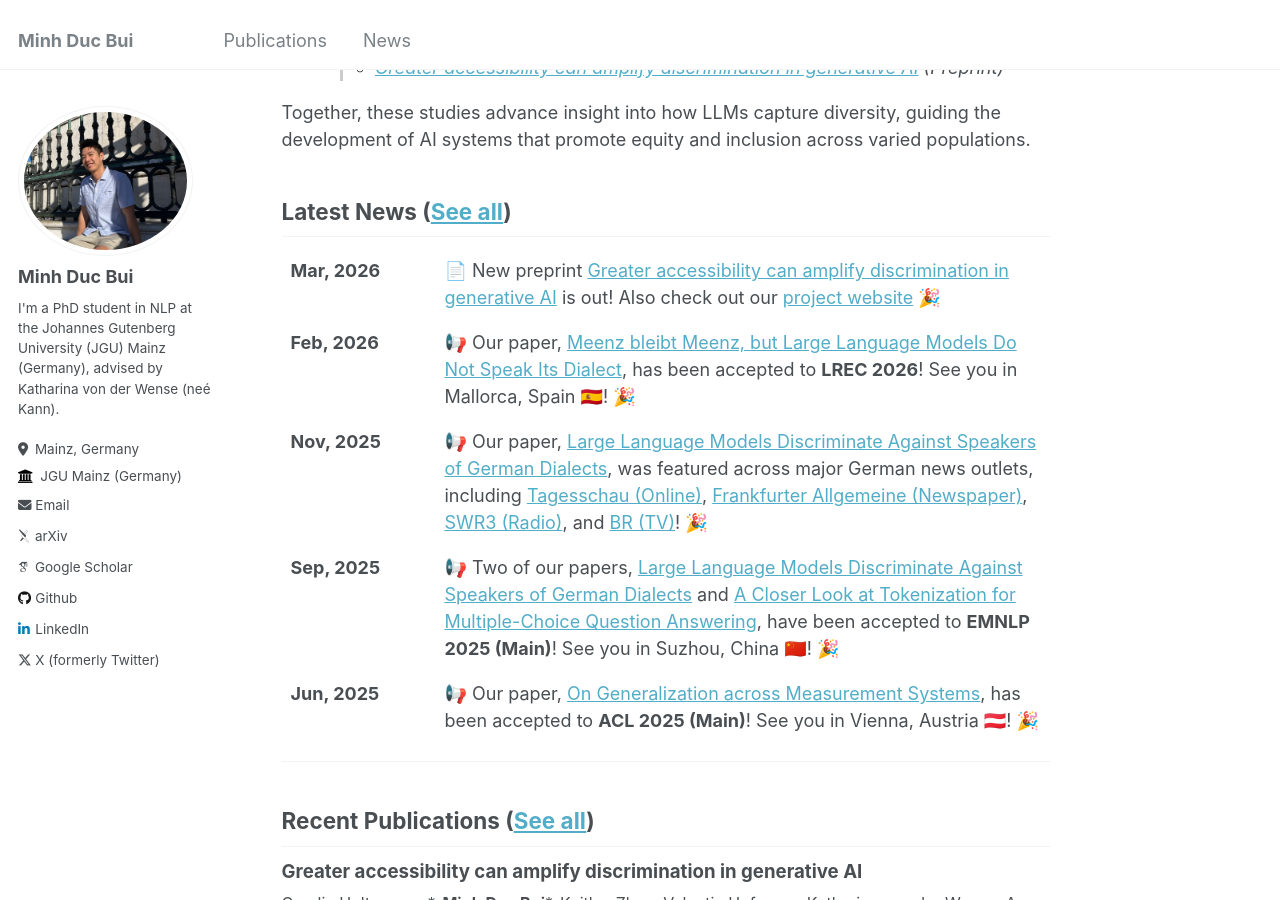
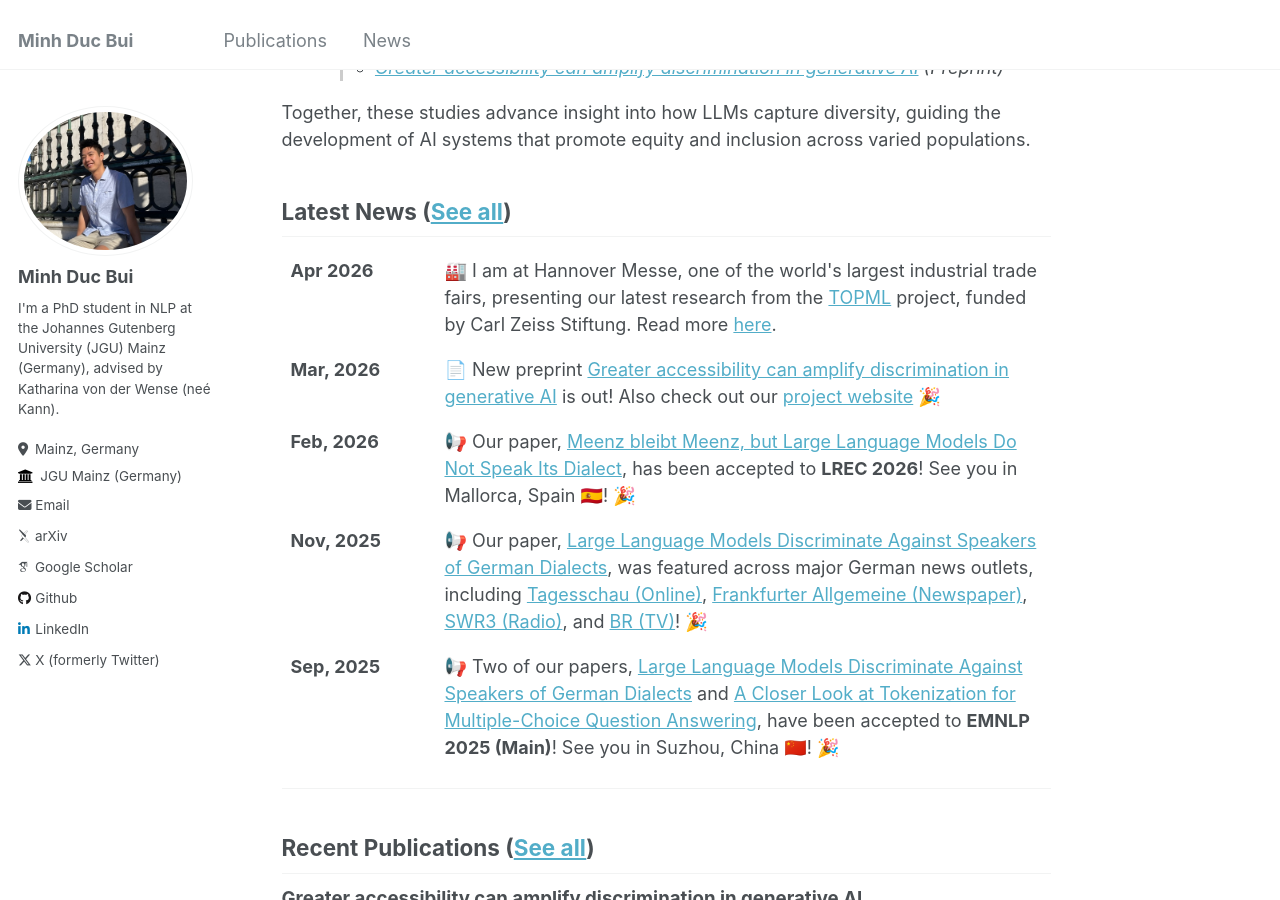
Before and after one commit to MinhDucBui/minhducbui.github.io, a Jekyll site: the page built from _pages/about.md, in a window 1280 px wide and 900 px high, scrolled down 708 px. Built offline with Jekyll 4.4.1, drawn with Linux system fonts in a browser that asks for light colours; some web fonts are replaced.

Commit message:
updated homepage

```diff
--- a/_data/news.yml
+++ b/_data/news.yml
@@ -1,3 +1,6 @@
+- date: "Apr 2026"
+  news: "🏭 I am at Hannover Messe, one of the world's largest industrial trade fairs, presenting our latest research from the <a href='https://topml.uni-mainz.de'>TOPML</a> project, funded by Carl Zeiss Stiftung. Read more <a href='https://topml.uni-mainz.de/2026/04/14/hannover-messe/'>here</a>."
+
 - date: "Mar, 2026"
   news: "📄 New preprint <a href='https://arxiv.org/abs/2603.22260'>Greater accessibility can amplify discrimination in generative AI</a> is out! Also check out our <a href='https://tai-hamburg.github.io/papers/diversevoices'>project website</a> 🎉"
 
```
